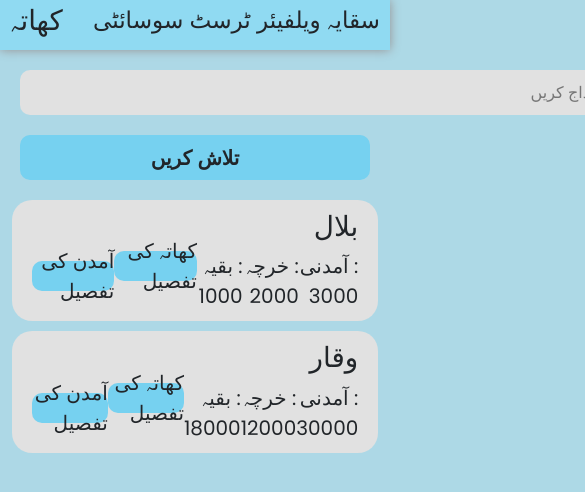
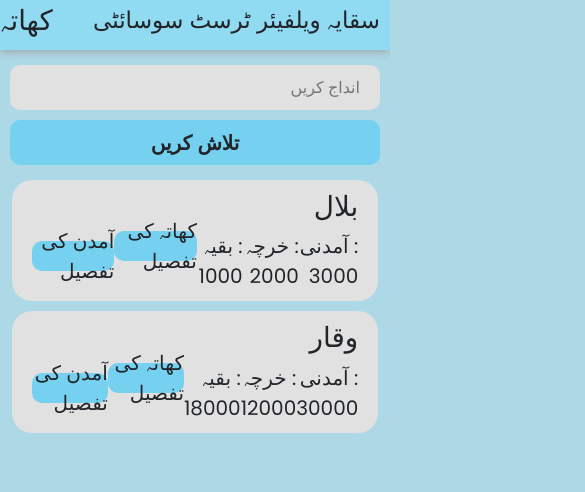
Before and after one commit to khalid129/Saqaya_Welfare, a React (Create React App) app: page /account in a window 390 px wide. Shown: the top 492 px of the page, 585 px wide, since content can reach past the window. Built offline with nearby package versions, Linux system fonts and the light colour scheme.

Commit message:
Masjid responsive commit

```diff
--- a/src/components/Masjid.jsx
+++ b/src/components/Masjid.jsx
@@ -70,8 +70,11 @@
     <div className="main_div">
       <Header name="مسجد" />
         <div className="input_box">
+        {/* <div className="button expense" onClick={toggleModal}>
+          خرچہ
+        </div> */}
         <div className="button expense" onClick={toggleModal}>
-          خرچہ
+          مسجد کا اندراج
         </div>
 
         <div className="search_box">
@@ -83,9 +86,6 @@
             placeholder="انداج کریں"
             onChange={(e) => setstate(e.target.value)}
           />
-        </div>
-        <div className="button expense" onClick={toggleModal}>
-          مسجد کا اندراج
         </div>
       </div>
       <div className="category_type">
--- a/src/css/masjid.css
+++ b/src/css/masjid.css
@@ -24,6 +24,7 @@
 /* Check Box Part */
 .input_box{
     width: 100%;
+    margin: 0 auto;
     display: flex;
     justify-content: space-around;
     align-items: center;
@@ -33,13 +34,14 @@
     width: 1200px;
 } */
 .search_box{
-    width: 800px;
+    width: 70%;
     display: flex;
     justify-content: space-around;
+    align-items: center;
 }
 
 .search_box input{
-    width: 600px;
+    width: 80%;
     height: 100%;
     border: none;
     font-size: 16px;
@@ -103,25 +105,34 @@
 
 @media only screen and (max-width: 768px){
     .category_type{
+        margin-top: 0px;
         flex-wrap: wrap;
         font-size: 12px;
     }
     .input_box{
         flex-wrap: wrap;
     }
-    .input_box .button, .input_box .search_box{
+    .search_box{
         width: 100%;
-        margin: 10px 20px;
+        margin: 5px 10px;
+        flex-wrap: wrap;
+    }
+    .search_box  > input, .search_box > div{
+        width: 100%;
+    }
+    .input_box .button{
+        width: 100%;
+        margin: 5px 10px;
     }
     .Header_date{
         display: none;
     }
     .category_type .button{
-        margin-top: 15px;
+        margin-top: 5px;
     }
-    .category_name{
+    /* .category_name{
         margin-left: 10px;
-    }
+    } */
     .header_div div:nth-child(3){
         margin-right: 10px;
     }
@@ -137,7 +148,7 @@
         margin-top: 10px;
       }
       .masjid_list{
-          margin-top: 70px;
+          margin-top: 100px;
           justify-content: flex-start;
       }
 }
```
